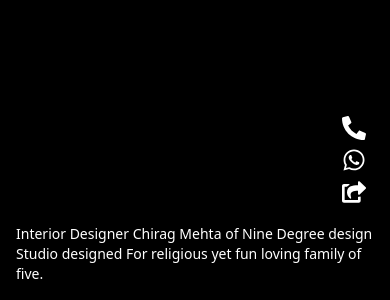
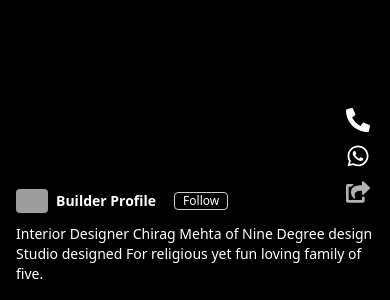
Before and after one commit to krisGuru/demo-poc, a Next.js app: page /mobile_view/1 in a window 390 px wide. Shown: the part 544-844 px from the top of the page. Built offline with nearby package versions, Linux system fonts and the light colour scheme; grey boxes are pictures that could not be loaded.

Commit message:
mobile fullscreen design changes

```diff
--- a/src/pages/mobile_view/[id].tsx
+++ b/src/pages/mobile_view/[id].tsx
@@ -107,13 +107,18 @@ const FullvideoPlayer: React.FC = () => {
                 muted={isMuted}
                 onTouchStart={handleTouchVideo}
               />
-              <div className="absolute bottom-20 right-2 p-4 flex flex-col items-end">
+              <div className="absolute bottom-20 right-1 p-4 flex flex-col items-end bg-black bg-opacity-10">
                 <FaPhone className="text-2xl text-white align-center " style={{ transform: 'rotate(90deg)', marginTop:'60rem' }} />
-                <FaWhatsapp className="text-2xl text-white  mt-2" />
-                <FaShareSquare className="text-2xl text-white mt-2" />
+                <FaWhatsapp className="text-2xl text-white  mt-3" />
+                <FaShareSquare className="text-2xl text-white mt-3" />
               </div>
-              <div className="absolute bottom-0 left-0 p-4 bg-black bg-opacity-50 text-white">
-                <p className='text-sm'>{queueOrder[currentVideoIndex].description}</p>
+              <div className="absolute bottom-0 left-0 p-4 bg-black bg-opacity-30 text-white">
+                <div className='flex gap-2 items-center'>
+                  <img src="https://cdn.iconscout.com/icon/free/png-256/free-avatar-370-456322.png" alt="" className='rounded w-8'/>
+                  <strong className='text-sm'>Builder Profile</strong>
+                  <button className='text-xs p-0 px-2 rounded'>Follow</button>
+                </div>
+                <p className='text-sm mt-1'>{queueOrder[currentVideoIndex].description}</p>
               </div>
             </div>
             )
```
